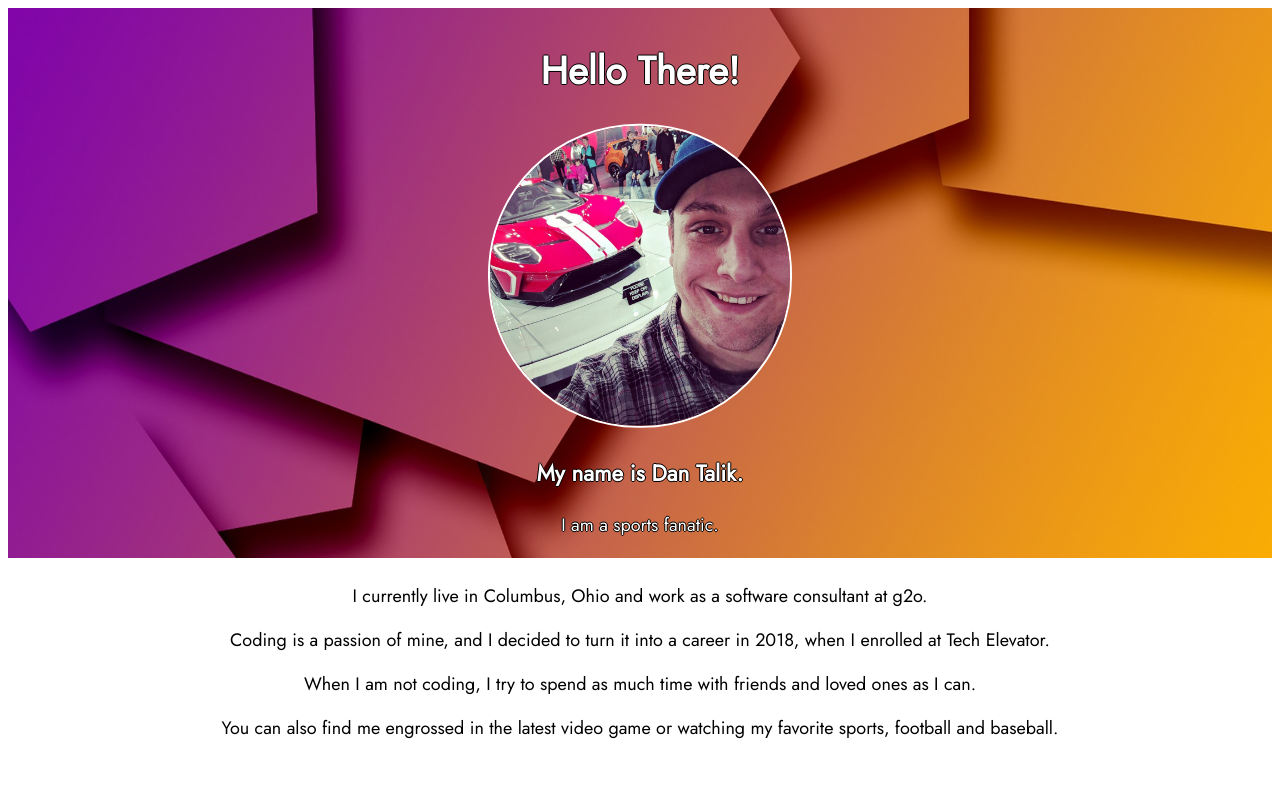
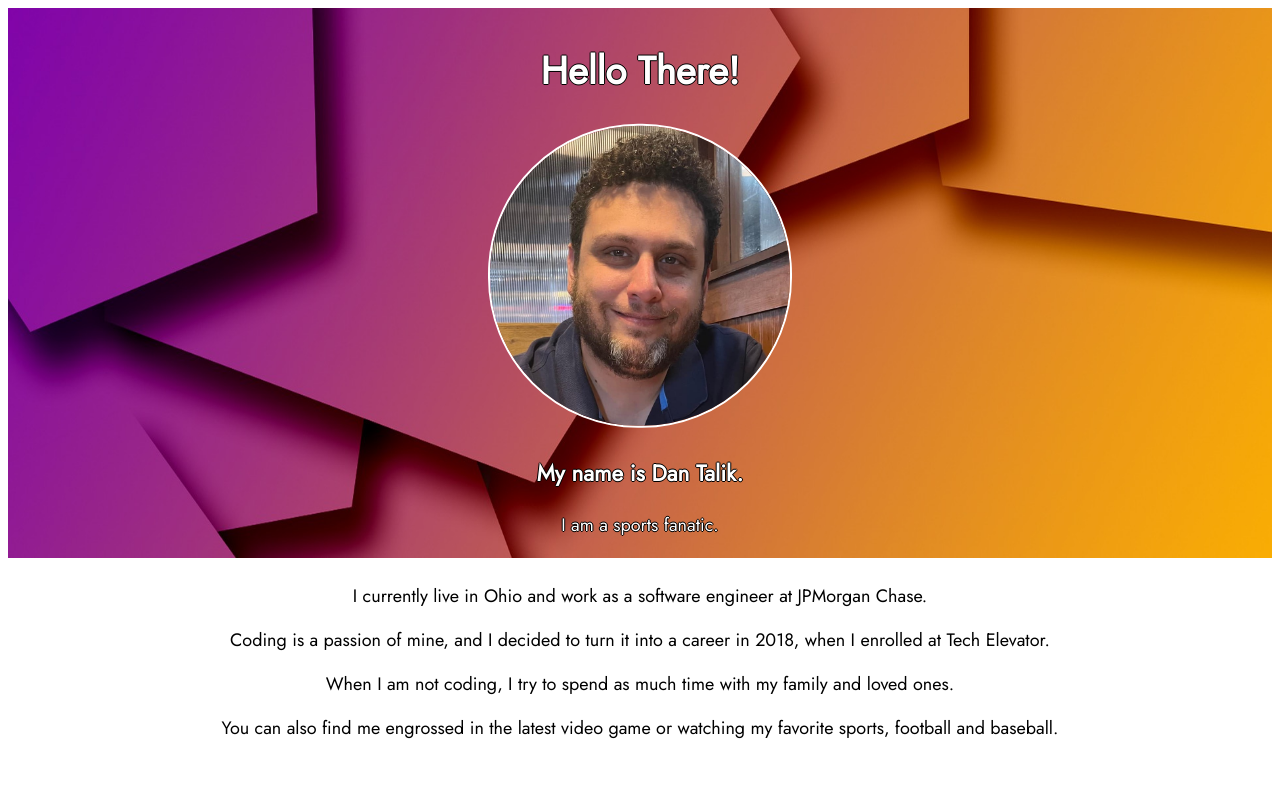
Before and after one commit to danieltalik/Portfolio, a React (Create React App) app: page / in a window 1280 px wide. Shown: the top 800 px of the page. Built offline with nearby package versions, Linux system fonts and the light colour scheme.

Commit message:
More tweaks for publishing new site

```diff
--- a/src/About.js
+++ b/src/About.js
@@ -1,6 +1,6 @@
 import React, { Component } from 'react';
 import TITLES from './data/titles';
-import Me from './assets/Me.jpg';
+import Me from './assets/MeUpdated.jpg';
 import banner from './assets/banner.jpg';
 import './About.css';
 
@@ -41,9 +41,9 @@ class About extends Component {
                         <p className={fadeVal ? 'title-fade-in' : 'title-fade-out'}> I am {title}</p>
                     </div>
                 </div>
-                <p>I currently live in Columbus, Ohio and work as a software consultant at g2o.</p>
+                <p>I currently live in Ohio and work as a software engineer at JPMorgan Chase.</p>
                 <p>Coding is a passion of mine, and I decided to turn it into a career in 2018, when I enrolled at Tech Elevator.</p>
-                <p>When I am not coding, I try to spend as much time with friends and loved ones as I can.</p>
+                <p>When I am not coding, I try to spend as much time with my family and loved ones.</p>
                 <p>You can also find me engrossed in the latest video game or watching my favorite sports, football and baseball.</p>
             </div>
         )
--- a/src/App.js
+++ b/src/App.js
@@ -9,7 +9,7 @@ import SocialMedia from './SocialMedia';
 function App() {
   return (
     <div>
-      <ScrollAnimation animateIn='fadeIn'>
+      <ScrollAnimation animateIn='fadeInDown'>
         <About />
       </ScrollAnimation>
       <br/>
@@ -17,7 +17,7 @@ function App() {
         <Projects />
       </ScrollAnimation>
       <br/>
-      <ScrollAnimation animateIn="fadeInUp">
+      <ScrollAnimation animateIn="fadeInRight">
         <SocialMedia />
       </ScrollAnimation>
     </div>
--- a/src/data/projects.js
+++ b/src/data/projects.js
@@ -1,4 +1,4 @@
-import Josh from '../assets/josh.jpeg';
+import Galaxy from '../assets/galaxy.jpg';
 import Cats from '../assets/CatBox.jpg';
 import Laptop from '../assets/laptop.jpg';
 
@@ -7,7 +7,7 @@ const PROJECTS = [
         id: 1,
         title: 'Fulltack Java/React Website',
         description: 'A React App that Lets you Post Birthdays to an H2 Database',
-        img: Josh,
+        img: Galaxy,
         link: "https://github.com/danieltalik/Fullstack"
 
     },
```
Also changed, not shown: src/assets/MeUpdated.jpg (added).
